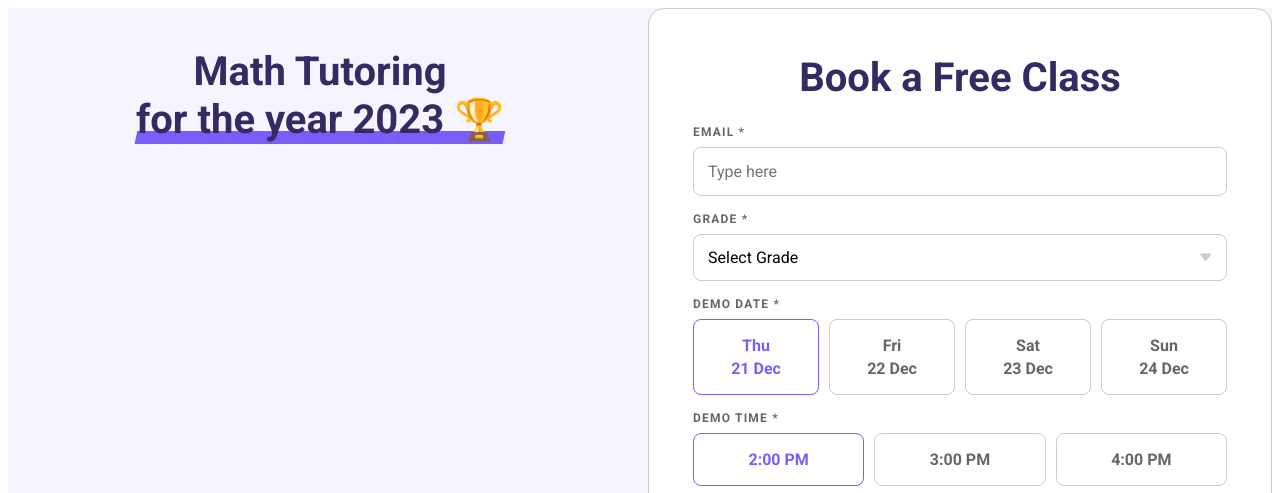
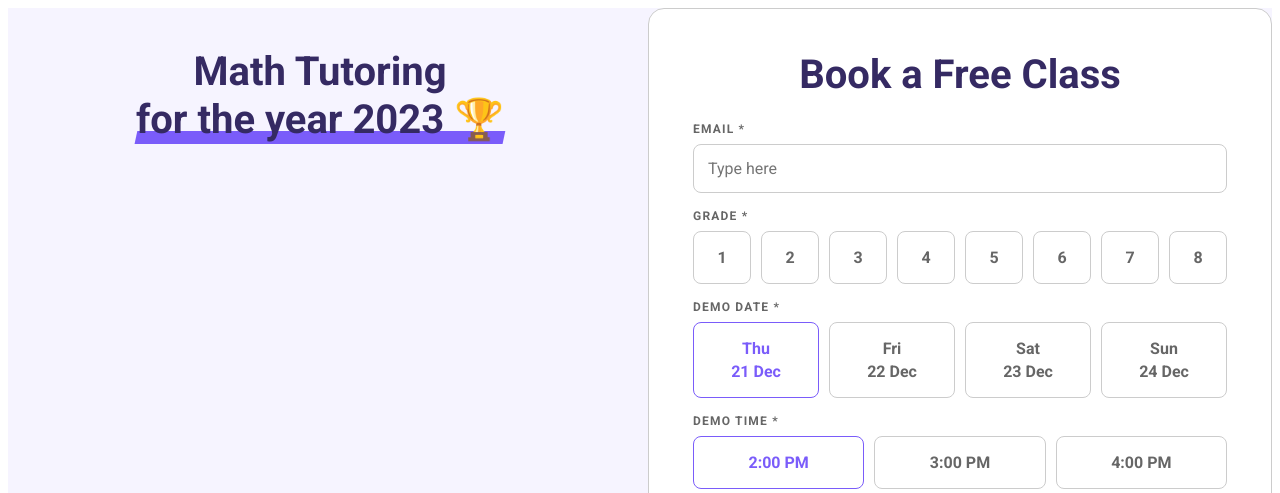
Before and after one commit to PranavSK/bmc-form-widget, a website built with Vite: page index.html in a window 1280 px wide. Shown: the top 493 px of the page. Built offline with nearby package versions, Linux system fonts and the light colour scheme.

Commit message:
Changed the grade select to radio.

```diff
--- a/index.html
+++ b/index.html
@@ -41,23 +41,15 @@
           </div>
           <div class="card__input__wrapper">
             <label class="card__input__label">Grade *</label>
-            <div class="select__custom card__input">
-              <select
-                name="grade"
-                id="grade-select"
-                class="select__reset"
-                required
-              >
-              <option disabled selected hidden value="">Select Grade</option>
-              <option value="1">Grade 1</option>
-              <option value="2">Grade 2</option>
-              <option value="3">Grade 3</option>
-              <option value="4">Grade 4</option>
-              <option value="5">Grade 5</option>
-              <option value="6">Grade 6</option>
-              <option value="7">Grade 7</option>
-              <option value="8">Grade 8</option>
-              </select>
+            <div class="radio__wrapper" data-is-narrow="true">
+                <label for="grade_1" class="radio__button"><input class="radio__reset" type="radio" name="grade" id="grade_1" value="1" />1</label>
+                <label for="grade_2" class="radio__button"><input class="radio__reset" type="radio" name="grade" id="grade_2" value="2" />2</label>
+                <label for="grade_3" class="radio__button"><input class="radio__reset" type="radio" name="grade" id="grade_3" value="3" />3</label>
+                <label for="grade_4" class="radio__button"><input class="radio__reset" type="radio" name="grade" id="grade_4" value="4" />4</label>
+                <label for="grade_5" class="radio__button"><input class="radio__reset" type="radio" name="grade" id="grade_5" value="5" />5</label>
+                <label for="grade_6" class="radio__button"><input class="radio__reset" type="radio" name="grade" id="grade_6" value="6" />6</label>
+                <label for="grade_7" class="radio__button"><input class="radio__reset" type="radio" name="grade" id="grade_7" value="7" />7</label>
+                <label for="grade_8" class="radio__button"><input class="radio__reset" type="radio" name="grade" id="grade_8" value="8" />8</label>
             </div>
           </div>
           <div class="card__input__wrapper">
--- a/style.css
+++ b/style.css
@@ -300,6 +300,10 @@
   --min-col-width: 3.8rem;
 }
 
+.radio__wrapper[data-is-narrow="true"] {
+  --min-col-width: 2rem;
+}
+
 .radio__button {
   display: flex;
   flex-direction: column;
```
